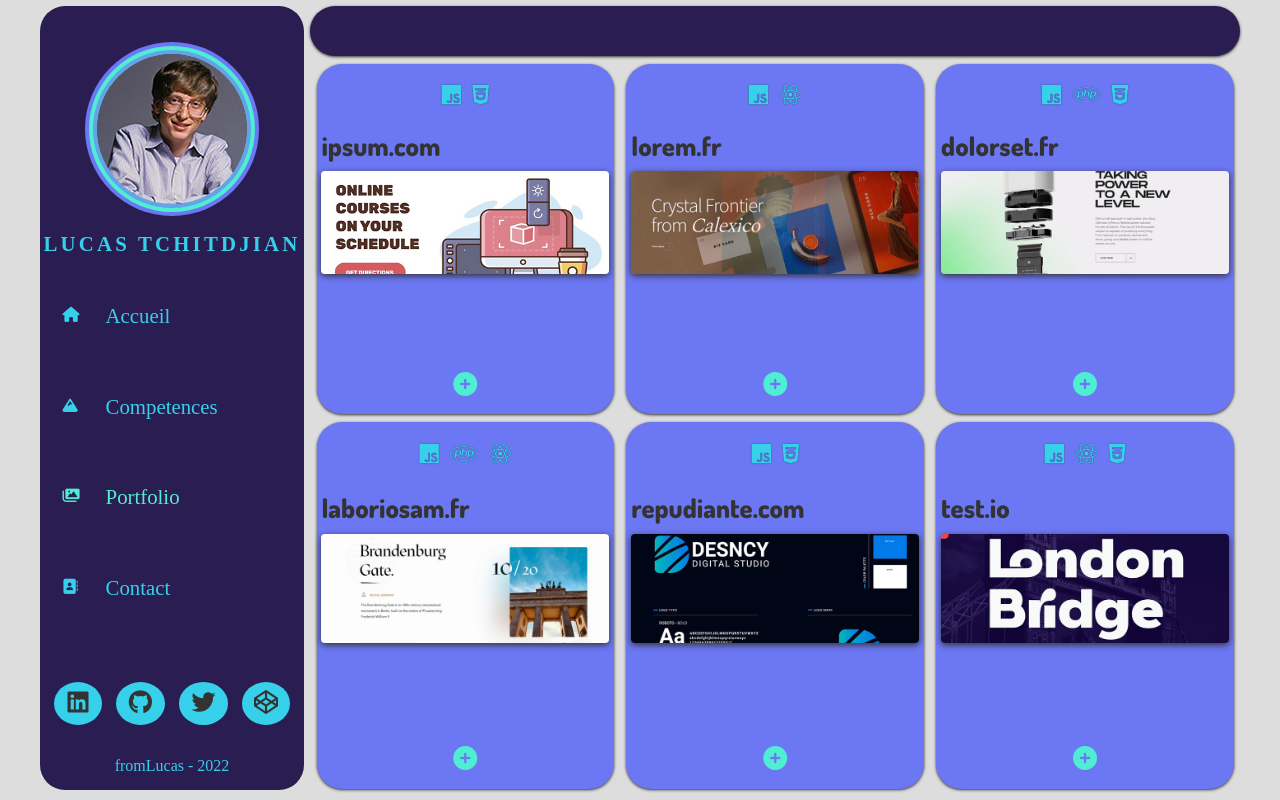
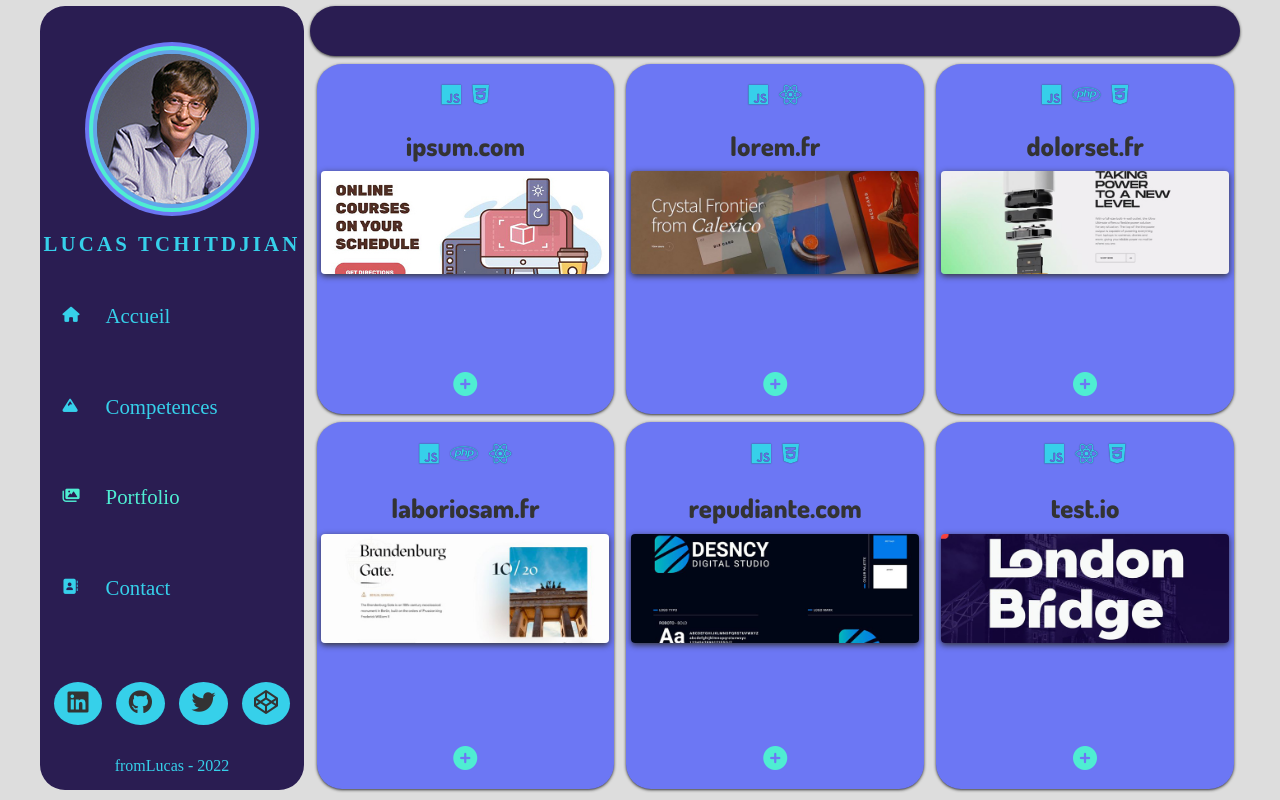
Before and after one commit to LucasTchitdjian/react-cv, a React (Create React App) app: page /portfolio in a window 1280 px wide. Built offline with nearby package versions, Linux system fonts and the light colour scheme; a web font is replaced by a local one.

Commit message:
little change

```diff
--- a/src/styles/pages/_portfolio.scss
+++ b/src/styles/pages/_portfolio.scss
@@ -117,8 +117,6 @@
       font-family: $font-2;
       font-size: 1.65rem;
       @include verticalCenter;
-      justify-content: left;
-
     }
     img {
       grid-area: 3;
```
